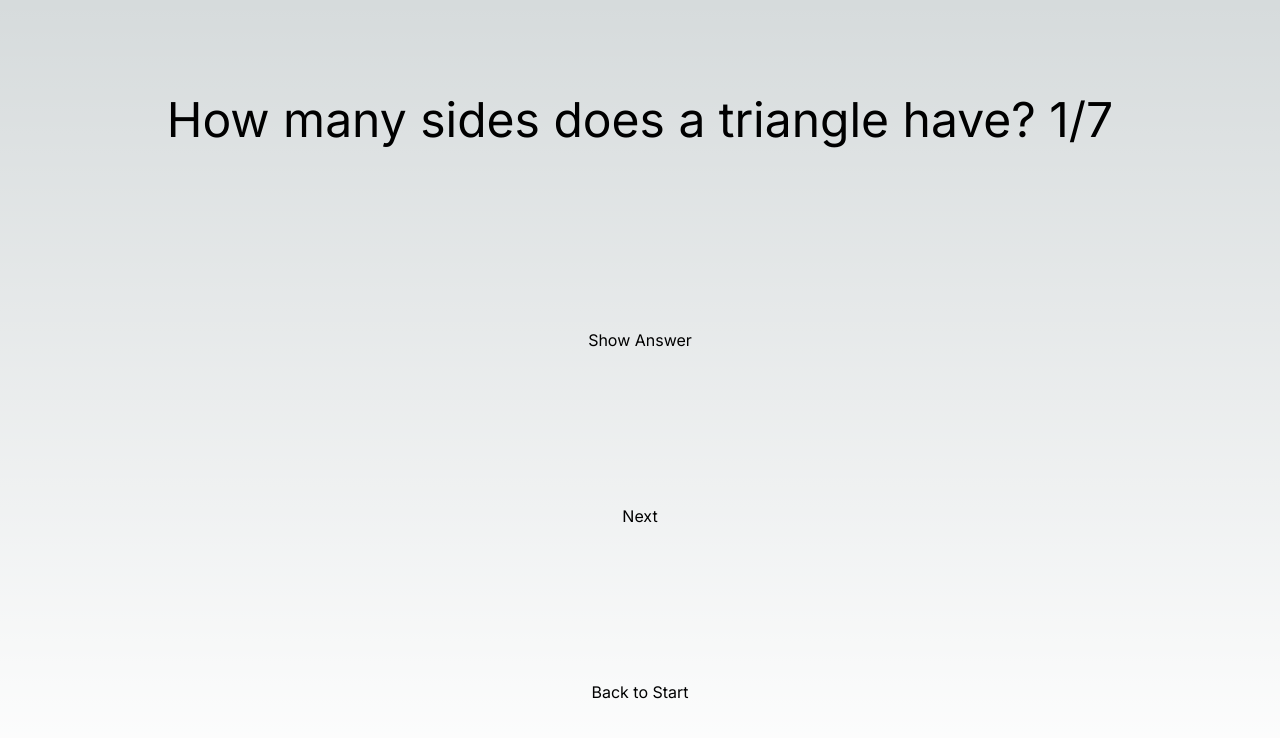
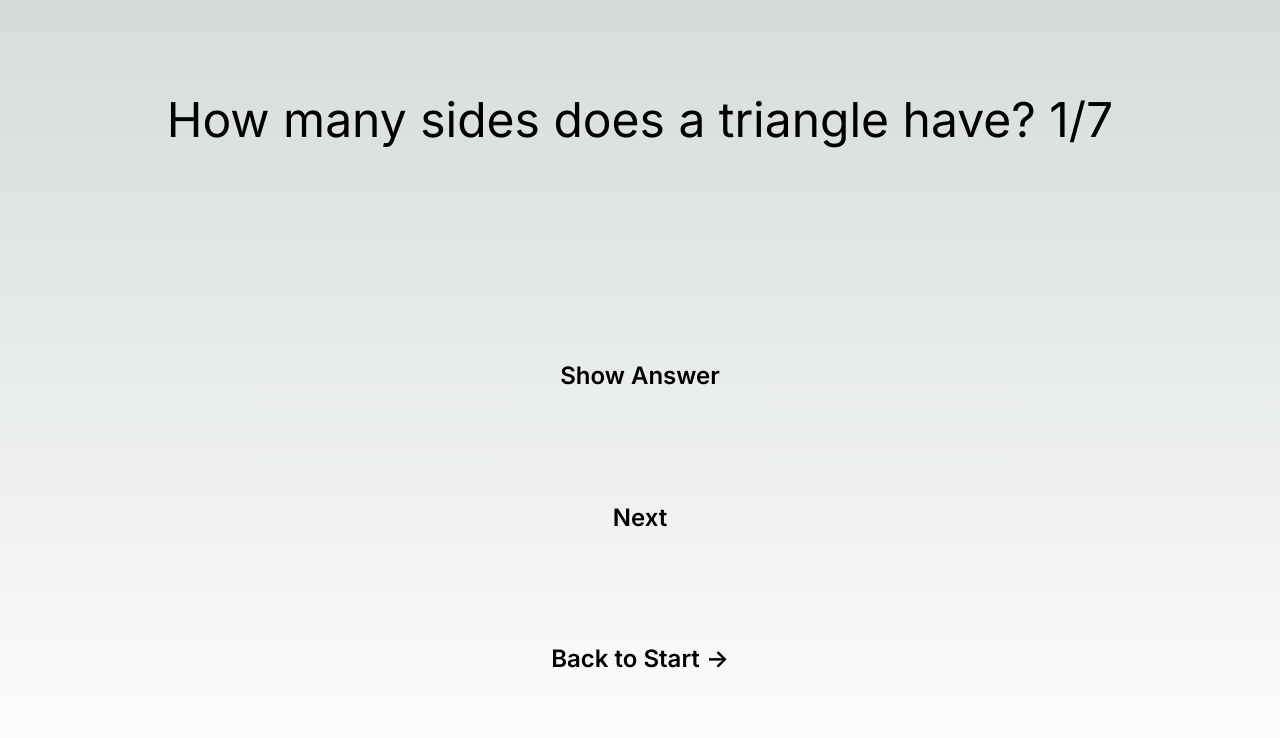
Before and after one commit to stefanscript/wits-and-wages, a Next.js app: page /question/1 in a window 1280 px wide. Shown: the top 738 px of the page. Built offline with nearby package versions, Linux system fonts and the light colour scheme.

Commit message:
refactor

```diff
--- a/src/app/(pages)/question/[id]/page.tsx
+++ b/src/app/(pages)/question/[id]/page.tsx
@@ -3,7 +3,7 @@ import QuestionView from "@/app/components/QuestionView";
 
 export default async function QuestionPage({params}: {params: {id: string}}) {
     const questionNo = Number(params.id);
-    const question = await getQuestion(questionNo);
+    const question = await getQuestion();
 
     return (
         <QuestionView question={question} questionNo={questionNo}/>
--- /dev/null
+++ b/src/app/components/Button.tsx
@@ -0,0 +1,23 @@
+import Link from "next/link";
+
+interface Props {
+    onClick: () => void;
+    title: string;
+    subtitle?: string;
+}
+
+export default function Button({onClick, title, subtitle}: Props) {
+    return (
+        <button
+            onClick={onClick}
+            className="group rounded-lg border border-transparent px-5 py-4 transition-colors hover:border-gray-300 hover:bg-gray-100 hover:dark:border-neutral-700 hover:dark:bg-neutral-800/30"
+        >
+            <span className={`mb-3 text-2xl font-semibold`}>
+                {title}{' '}
+            </span>
+            <span className={`m-0 max-w-[30ch] text-sm opacity-50`}>
+                {subtitle}
+            </span>
+        </button>
+    )
+}
--- /dev/null
+++ b/src/app/components/LinkButton.tsx
@@ -0,0 +1,25 @@
+import Link from "next/link";
+
+interface Props {
+    path: string;
+    title: string;
+    subtitle: string;
+}
+export default function LinkButton({path, title, subtitle}: Props) {
+    return (
+        <Link
+            href={`${path}`}
+            className="group rounded-lg border border-transparent px-5 py-4 transition-colors hover:border-gray-300 hover:bg-gray-100 hover:dark:border-neutral-700 hover:dark:bg-neutral-800/30"
+        >
+            <h2 className={`mb-3 text-2xl font-semibold`}>
+                {title}{' '}
+                <span className="inline-block transition-transform group-hover:translate-x-1 motion-reduce:transform-none">
+              -&gt;
+            </span>
+            </h2>
+            <p className={`m-0 max-w-[30ch] text-sm opacity-50`}>
+                {subtitle}
+            </p>
+        </Link>
+    )
+}
--- a/src/app/components/QuestionView.tsx
+++ b/src/app/components/QuestionView.tsx
@@ -3,6 +3,8 @@ import {useEffect, useRef, useState} from "react";
 import {useRouter} from "next/navigation";
 import Link from "next/link";
 import {TOTAL_QUESTIONS_KEY} from "@/app/constants";
+import LinkButton from "@/app/components/LinkButton";
+import Button from "@/app/components/Button";
 
 interface Props {
     question: {
@@ -26,10 +28,10 @@ export default function QuestionView({question, questionNo}: Props) {
     return (
         <>
             <h1>{question.questionText} {questionNo}/{totalQuestionsPerGame.current}</h1>
-            {showAnswer && <h2>{question.answer}</h2>}
-            <button onClick={() => setShowAnswer(prev => !prev)}>Show Answer</button>
-            {showNext && <button onClick={onNextQuestion}>Next</button>}
-            <Link href={"/"}>Back to Start</Link>
+            <h2>{" "}{showAnswer && question.answer}</h2>
+            <Button onClick={() => setShowAnswer(prev => !prev)} title={"Show Answer"} />
+            {showNext && <Button onClick={onNextQuestion} title={"Next"} /> }
+            <LinkButton path={"/"} title={"Back to Start"} subtitle={""} />
         </>
     );
 }
--- a/src/app/page.tsx
+++ b/src/app/page.tsx
@@ -1,6 +1,7 @@
 import Image from 'next/image'
 import Link from "next/link";
 import NumberOfQuestions from "@/app/components/NumberOfQuestions";
+import LinkButton from "@/app/components/LinkButton";
 
 
 export default function Home() {
@@ -15,37 +16,8 @@ export default function Home() {
 
 
       <div className="mb-32 flex text-center lg:max-w-5xl lg:w-full lg:mb-0 lg:text-left">
-        <Link
-            href="/rules"
-            className="group rounded-lg border border-transparent px-5 py-4 transition-colors hover:border-gray-300 hover:bg-gray-100 hover:dark:border-neutral-700 hover:dark:bg-neutral-800/30"
-        >
-          <h2 className={`mb-3 text-2xl font-semibold`}>
-            Rules{' '}
-            <span className="inline-block transition-transform group-hover:translate-x-1 motion-reduce:transform-none">
-              -&gt;
-            </span>
-          </h2>
-          <p className={`m-0 max-w-[30ch] text-sm opacity-50`}>
-            Learn the rules
-          </p>
-        </Link>
-
-        <Link
-          href="/question/1"
-          className="group rounded-lg border border-transparent px-5 py-4 transition-colors hover:border-gray-300 hover:bg-gray-100 hover:dark:border-neutral-700 hover:dark:bg-neutral-800/30"
-        >
-          <h2 className={`mb-3 text-2xl font-semibold`}>
-            Start{' '}
-            <span className="inline-block transition-transform group-hover:translate-x-1 motion-reduce:transform-none">
-              -&gt;
-            </span>
-          </h2>
-          <p className={`m-0 max-w-[30ch] text-sm opacity-50`}>
-            Start the game
-          </p>
-        </Link>
-
-
+        <LinkButton path={"/rules"} title={"Rules"} subtitle={"Learn the rules"} />
+        <LinkButton path={"question/1"} title={"Start"} subtitle={"Start the game"} />
       </div>
     </>
   )
```
